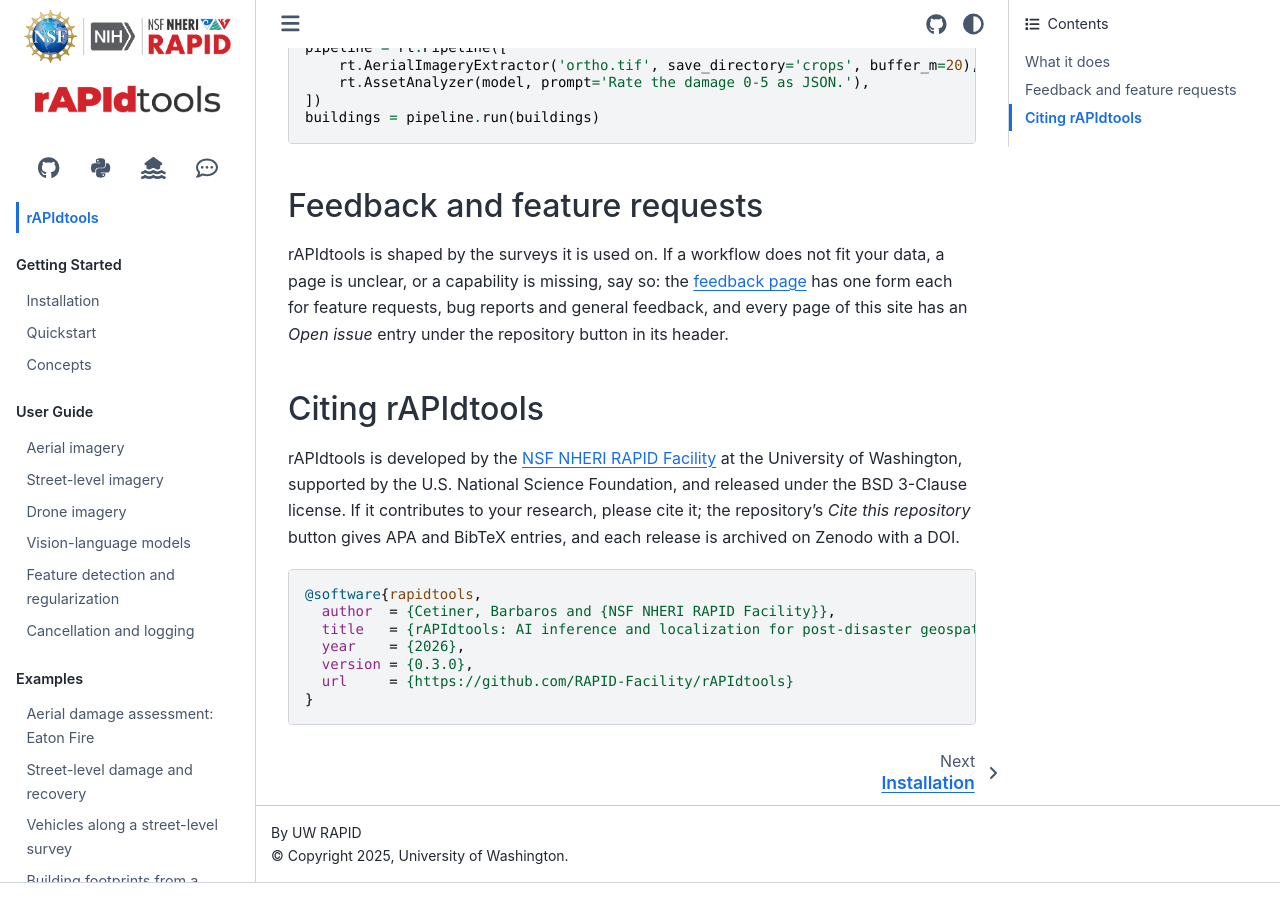
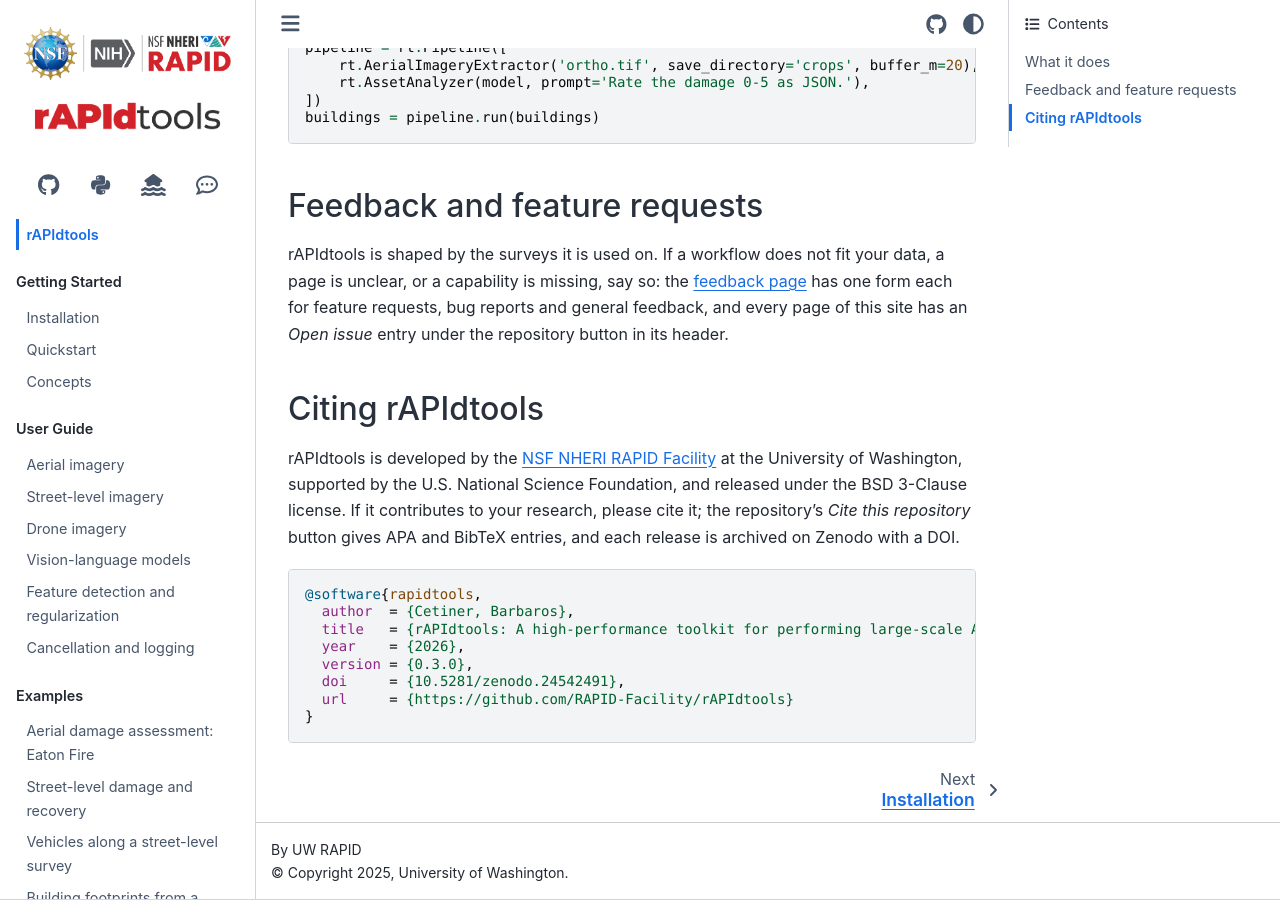
Before and after one commit to RAPID-Facility/rAPIdtools, a Sphinx documentation site: the page built from docs/source/index.rst, in a window 1280 px wide and 900 px high, scrolled down 1182 px. Built offline with Sphinx 7.4.7 and the Sphinx Book theme 1.1.4, drawn with Linux system fonts in a browser that asks for light colours.

Commit message:
bc - Matching the Zenodo metadata and citations to the published v0.3.0 record
The title, description, creator and contributor in .zenodo.json now repeat the v0.3.0 record as edited on Zenodo, so the next archived release starts from the same metadata. CITATION.cff and the BibTeX entries in the README and the documentation home page use the same title and author, and the BibTeX entries gain the concept DOI.

```diff
--- a/docs/source/index.rst
+++ b/docs/source/index.rst
@@ -92,10 +92,11 @@ is archived on Zenodo with a DOI.
 .. code-block:: bibtex
 
    @software{rapidtools,
-     author  = {Cetiner, Barbaros and {NSF NHERI RAPID Facility}},
-     title   = {rAPIdtools: AI inference and localization for post-disaster geospatial datasets},
+     author  = {Cetiner, Barbaros},
+     title   = {rAPIdtools: A high-performance toolkit for performing large-scale AI inference and localization on post-disaster geospatial datasets},
      year    = {2026},
      version = {0.3.0},
+     doi     = {10.5281/zenodo.24542491},
      url     = {https://github.com/RAPID-Facility/rAPIdtools}
    }
 
```
Also changed, not shown: README.md (+3 -2 lines), .zenodo.json, 1 other file.
